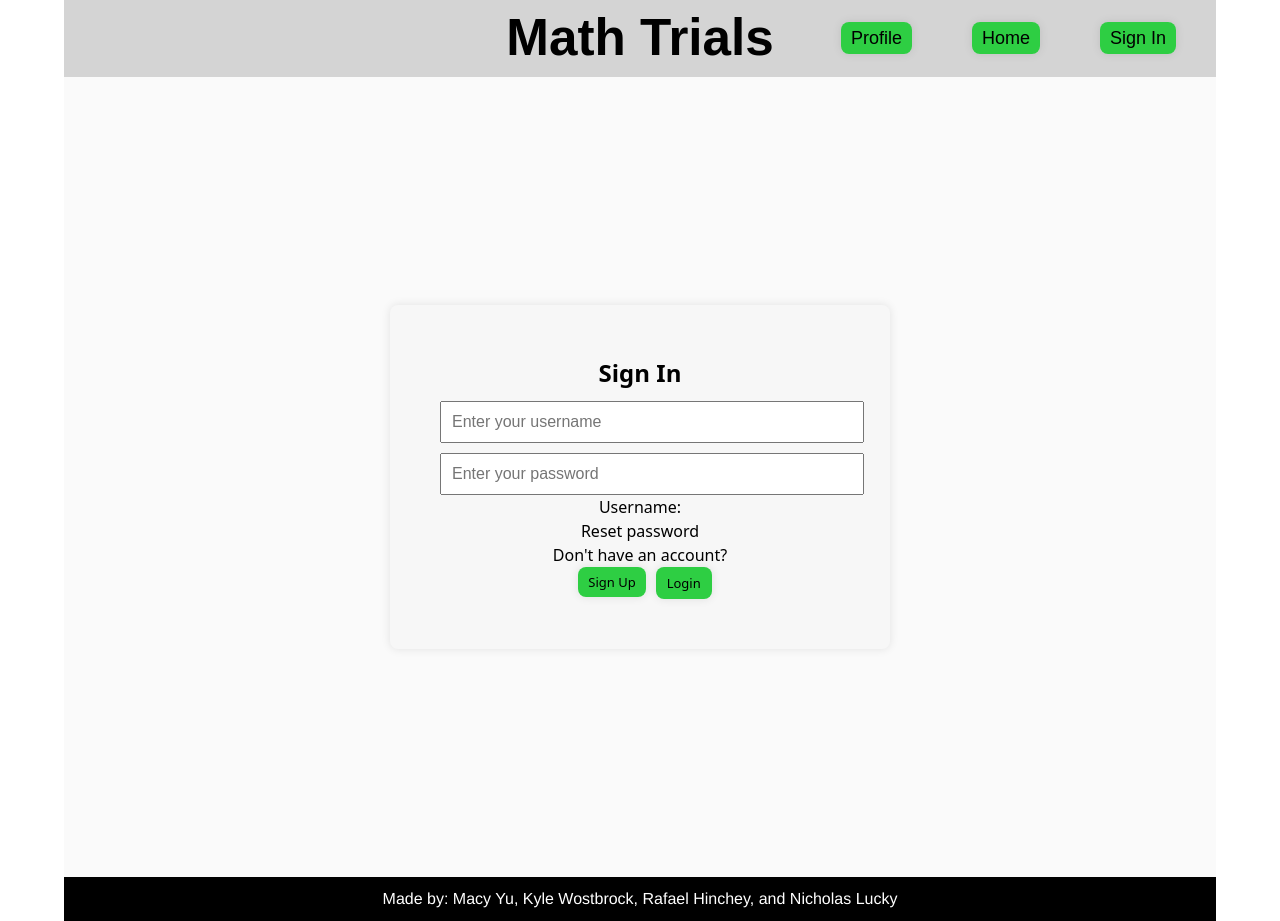
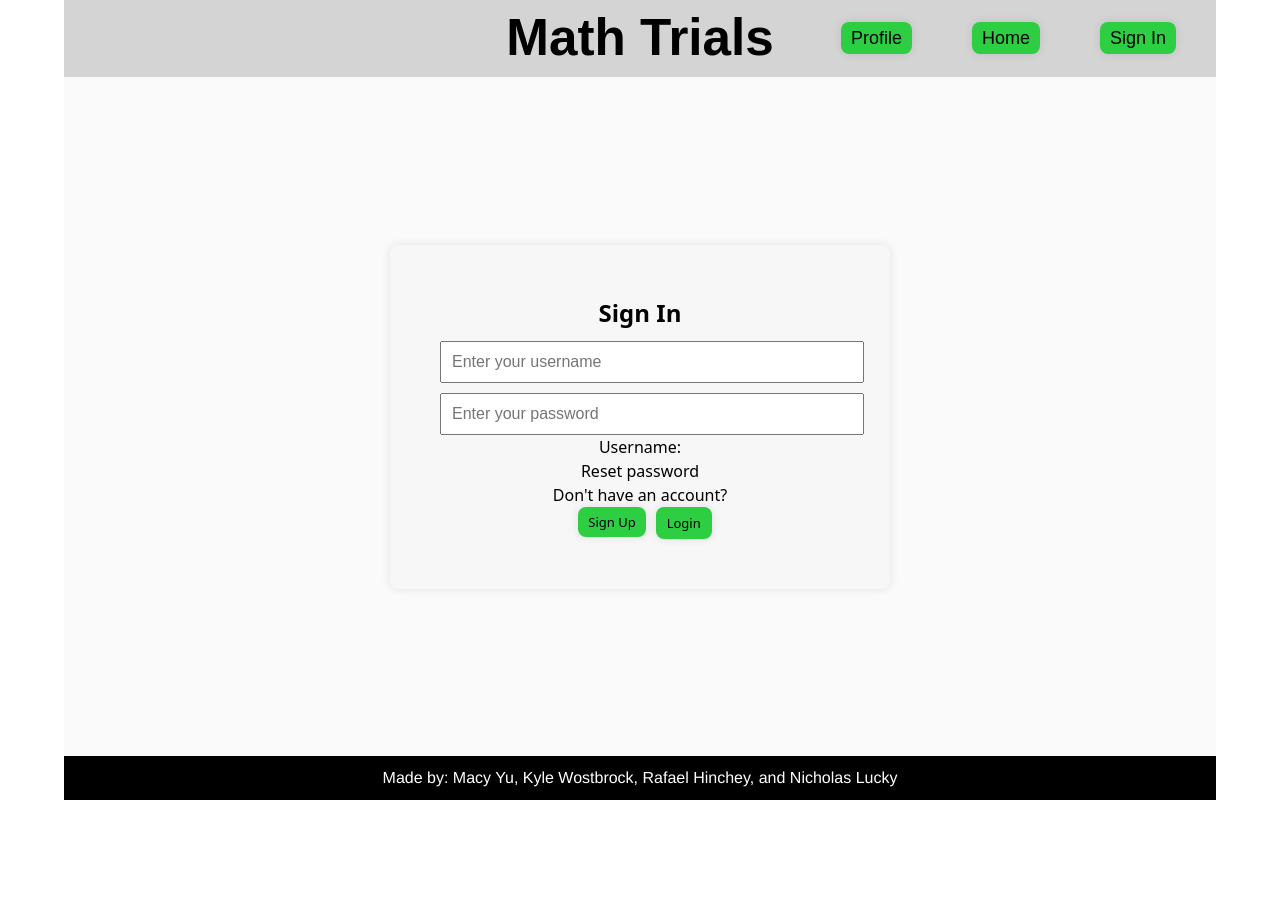
Before and after one commit to Masiesworld/math-game-website, a React (Vite) app in the folder client/: page /Sign-in in a window 1280 px wide. After the commit the page ends 800 px from the top, so only its background shows below. Built offline with nearby package versions, Linux system fonts and the light colour scheme; no server answers.

Commit message:
removed .box-main::after

```diff
--- a/client/src/App.css
+++ b/client/src/App.css
@@ -18,24 +18,11 @@ body, html, #root{
     color: rgb(255, 255, 255);
     width: 90vw;
     margin: auto;
-    height: auto;
+    height: 100vh;
     background-color: rgba(241, 241, 241, 0.39);
     color: #000;
 }
 
-
-.box-main::after {
-  content: '';
-  display: block;
-  height: 100vh; /* Simulates a full screen of content */
-  background: repeating-linear-gradient(
-    45deg,
-    #e0e0e0,
-    #e0e0e0 10px,
-    #f8f8f8 10px,
-    #f8f8f8 20px
-  );
-}
 
 .btn {
     margin-left: 10px;
--- a/client/src/Pages/Profile.css
+++ b/client/src/Pages/Profile.css
@@ -9,7 +9,7 @@
   color: #000;
 }
 
-.Profile .information {
+.information {
     text-align: left;
 }
 
@@ -22,4 +22,5 @@
 }
 
 .PassChange .btn{
+    font-size: 10px;
 }
```
